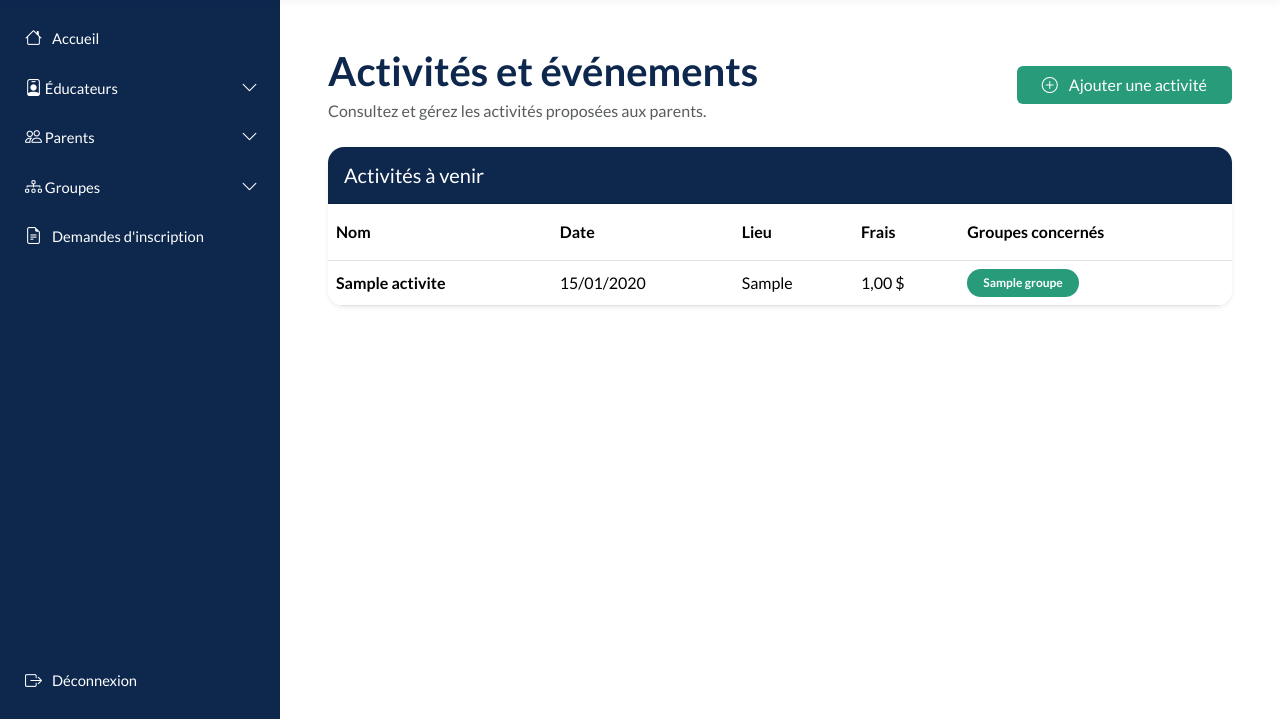
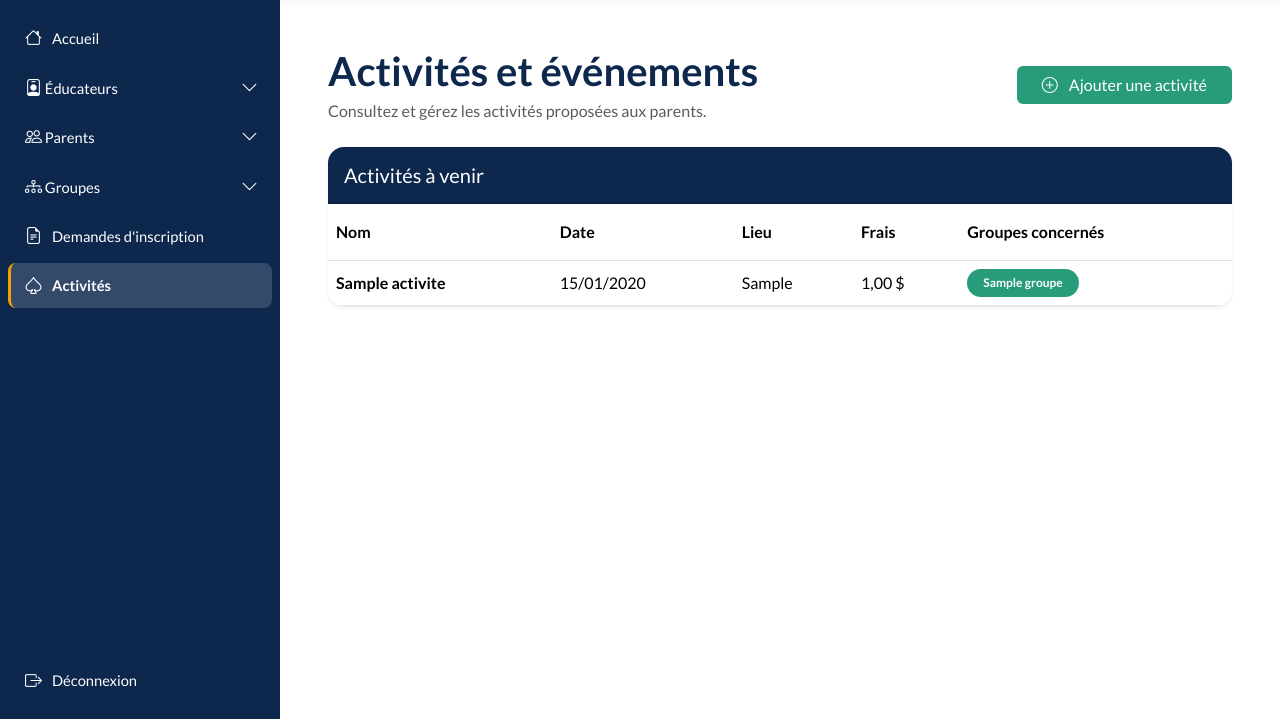
Before and after one commit to saiahhoussem/CarthageXManagement, a Django app: page /activites/ in a window 1280 px wide. Shown: the part 88-807 px from the top of the page. Run offline with Django 5.2, Linux system fonts and the light colour scheme; a user stored in the database is signed in; tables that the repository leaves empty hold one stand-in row (values such as "Sample post").

Commit message:
feat: ajouter le lien Activites dans le menu admin

```diff
--- a/templates/components/sidebar_menu.html
+++ b/templates/components/sidebar_menu.html
@@ -164,6 +164,16 @@
                 </a>
             </li>
 
+            <li>
+                <a
+                    href="{% url 'liste_activites' %}"
+                    class="{% if url_actif == 'liste_activites' or url_actif == 'ajouter_activite' %}active{% endif %}"
+                >
+                    <i class="bi bi-suit-spade"></i>
+                    Activités
+                </a>
+            </li>
+
         {% elif user.is_educateur %}
 
             <li>
```
